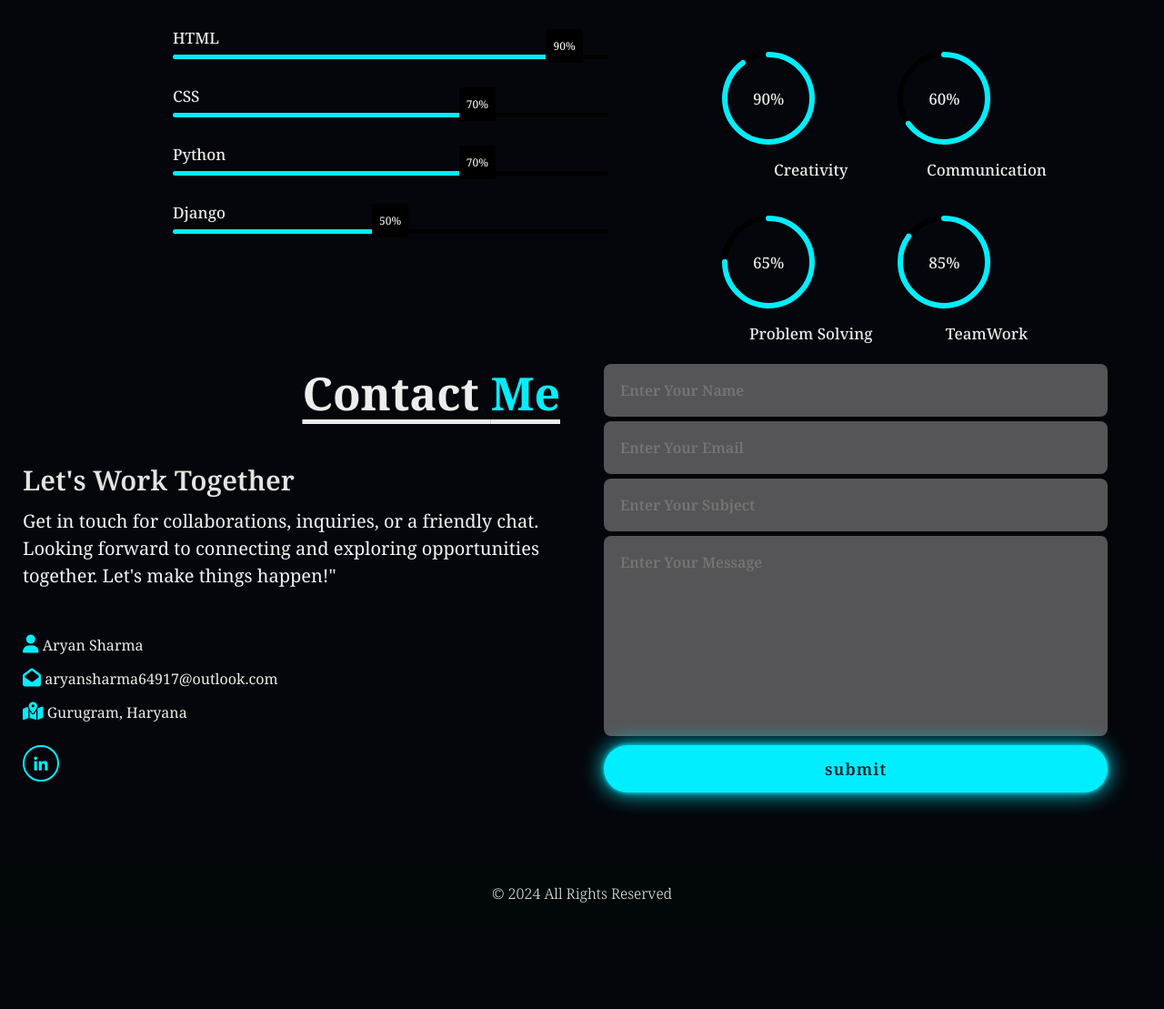
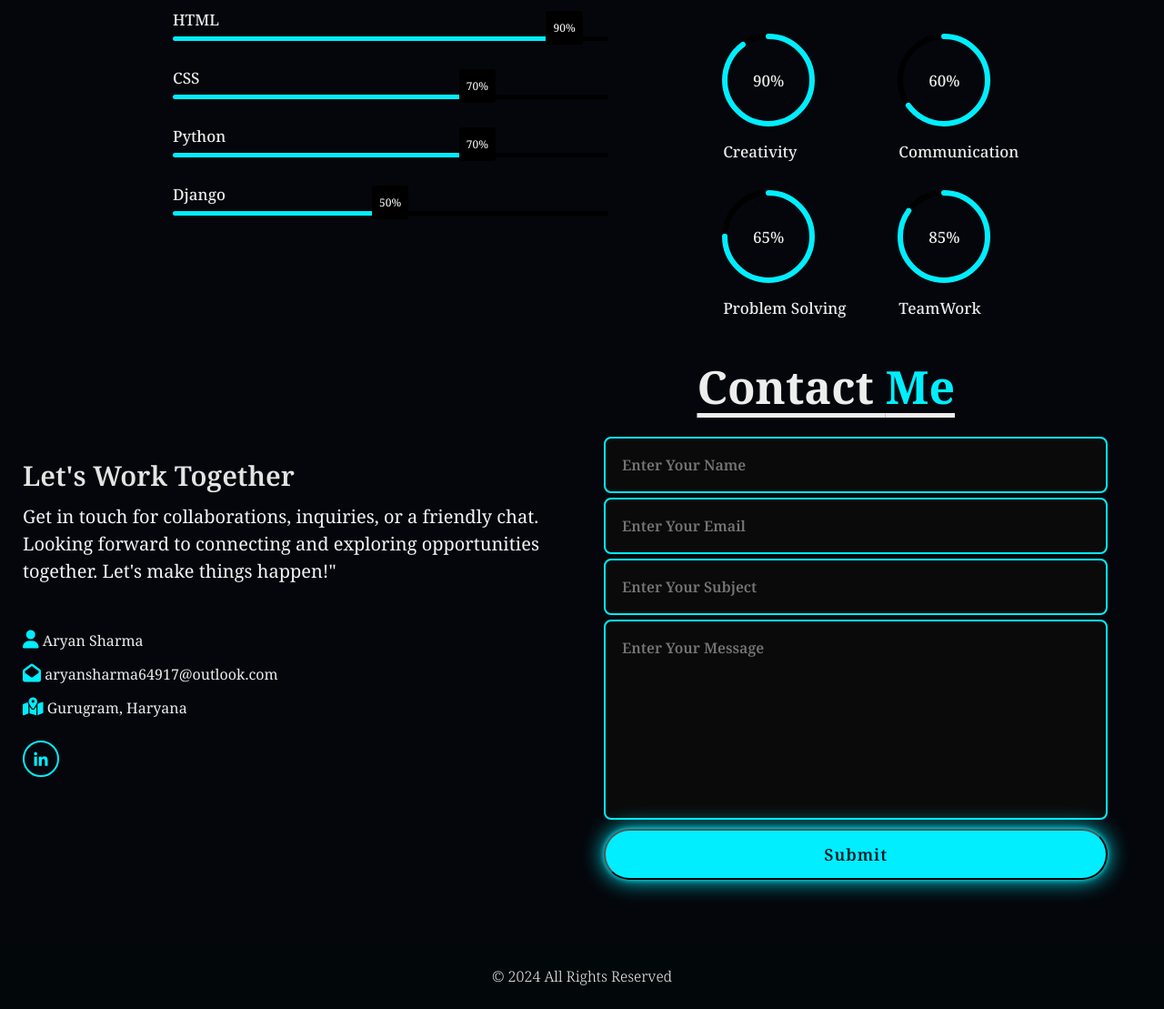
Before and after one commit to aryanIPS/Portfolio, a plain HTML site: page index.html in a window 1280 px wide. Shown: the part 2531-3640 px from the top of the page at 91% size. Before the commit the page ends 3549 px from the top, so only its background shows below. Drawn offline with nearby package versions, Linux system fonts and the light colour scheme; a web font is replaced by a local one.

Commit message:
Chnages in js, index, css

```diff
--- a/index.html
+++ b/index.html
@@ -5,7 +5,7 @@
     <meta charset="UTF-8">
     <link rel="shortcut icon" type="x-icon" href="./images/logo.png">
     <meta name="viewport" content="width=device-width, initial-scale=1.0">
-    <title>Aryan's Portfolio</title>
+    <title>Aryan's Portfolio </title>
     <link rel="stylesheet" href="style.css">
     <link href='https://unpkg.com/boxicons@2.1.4/css/boxicons.min.css' rel='stylesheet'>
     <script src="https://unpkg.com/typed.js@2.1.0/dist/typed.umd.js"></script>
@@ -60,15 +60,7 @@
             <h2>About <span>Me</span></h2>
             <h4>Python Developer!</h4>
             <p>
-                I'm Aryan Sharma & I'm from Uttar Pradesh. I'm pursuing a Bachelor of Technology in Computer science
-                from Maharishi Dayanand University specialized in Artificial Intelligence and Machine Learning. I've
-                worked hard in my education & maintained a CGPA of 7.
-                Along with my degree I'm working on Django, python and Html & Css Courses online.Though I do not have
-                any real life working experience, I've had a lot of exposure to the software field.
-                My Goal is to build a successfull career as a Python Web Developer. Moving forward in my career I hope
-                to expand my experience across different industries.
-                I'm a good learner and team player
-                That's all about my self.
+                I'm Aryan Sharma & I'm from Uttar Pradesh. I'm pursuing a Bachelor of Technology in Computer science from Maharishi Dayanand University specialized in Artificial Intelligence and Machine Learning. I've worked hard in my education & maintained a CGPA of 7. Along with my degree I'm working on Django, python and Html & Css Courses online.Though I do not have any real life working experience, I've had a lot of exposure to the software field. My Goal is to build a successfull career as a Python Web Developer. Moving forward in my career I hope to expand my experience across different industries. I'm a good learner and team player That's all about my self.
 
             </p>
             <!-- <a href="#" class="btn-box">More About Me</a> -->
@@ -268,7 +260,7 @@
 
     <section class="contact" id="contact">
         <div class="contact-text">
-            <h2>Contact <span>Me</span></h2>
+            <!-- <h2>Contact <span>Me</span></h2> -->
             <h4>Let's Work Together</h4>
             <p>Get in touch for collaborations, inquiries, or a friendly chat. Looking forward to connecting and exploring opportunities together. Let's make things happen!"
             </p>
@@ -288,14 +280,16 @@
 
         <div class="contact-form">
             <form action="">
-                <input type="text" placeholder="Enter Your Name" required>
-                <input type="email" placeholder="Enter Your Email" required>
+                <h2>Contact <span>Me</span></h2>
+                <input type="text" placeholder="Enter Your Name">
+                <input type="email" placeholder="Enter Your Email">
 
-                <input type="" placeholder="Enter Your Subject">
+                <input type="text" placeholder="Enter Your Subject">
 
-                <textarea name="" id="" cols="40" rows="10" placeholder="Enter Your Message" required></textarea>
+                <textarea name="" id="" cols="40" rows="10" placeholder="Enter Your Message"
+                ></textarea>
 
-                <input type="submit" value="submit" class="send">
+                <button type="submit">Submit</button>
             </form>
         </div>
 
--- a/main.js
+++ b/main.js
@@ -5,3 +5,25 @@ var typed = new Typed(".text",{
     backDelay : 1000,
     loop : true
 });
+
+const form = document.querySelector('form');
+
+function sendEmail() {
+    Email.send({
+        Host : "smtp.elasticemail.com",
+        Username : "aryansharma4427@gmail.com",
+        Password : "640491501A41FA2096EAF9614B32B51307E9",
+        To : 'aryansharma4427@gmail.com',
+        From : "aryansharma4427@gmail.com",
+        Subject : "This is the subject",
+        Body : "And this is the body"
+    }).then(
+        message => alert(message)
+    );
+}
+
+form.addEventListener("submit", (e) => {
+    e.preventDefault();
+
+    sendEmail();
+});
--- a/style.css
+++ b/style.css
@@ -180,7 +180,7 @@ body{
     font-size: 20px;
     line-height: 1.4;
     margin-bottom: 4rem;
-    margin-right: 5px;
+    margin-right: 10px;
 }
 #services{
     color: aliceblue;
@@ -278,7 +278,7 @@ section{
     text-decoration: underline;
     text-underline-offset: 10px;
     text-decoration-thickness: 5px;
-    margin-bottom: 50px;
+    margin-bottom: 30px;
 }
 .bar{
     font-size: 23px;
@@ -395,7 +395,7 @@ section{
 .radial-bars .radial-bar{
     width: 50%;
     height: 170px;
-    margin-bottom: 10px;
+    margin-bottom: 2px;
     position: relative;
 }
 .radial-bars .radial-bar svg{
@@ -468,7 +468,7 @@ section{
 .radial-bar .text{
     width: 100%;
     position: absolute;
-    text-align: center;
+
     left: 50%;
     bottom: -5px;
     transform: translateX(-50px);
@@ -568,15 +568,16 @@ section{
     /* padding-left: 30px; */
     /* margin-top: 130px; */
 }
-.contact-text h2{
+.contact-form h2{
     font-size: 50px;
     text-decoration: underline;
     text-underline-offset:  10px;
-    margin-bottom: 50px;
+    margin-bottom: 30px;
+    margin-right: 230px;
     line-height: 1;
     text-align: right;
 }
-.contact-text h2 span{
+.contact-form h2 span{
     color: #0ef;
 }
 .contact-text h4{
@@ -642,12 +643,12 @@ section{
     position: relative;
 }
 .contact-form form input,form textarea{
-    border: none;
+    border: 2px solid #0ef;
     outline: none;
     width: 90%;
     padding: 18px;
-    background: #555557;
-    color: #000;
+    background: #0a0a0a;
+    color: #fefefe;
     font-size: 1rem;
     font-weight: 600;
     margin-bottom: 5px;
@@ -657,9 +658,11 @@ section{
     resize: none;
     height: 220px;
 }
-.contact-form form .send{
+.contact-form form button{
     display: inline-block;
     padding: 14px 60px;
+    width: 90%;
+    /* margin-left: 230px; */
     background: #0ef;
     border-radius: 40px;
     font-size: 18px;
@@ -673,7 +676,7 @@ section{
     box-shadow: 0 0 5px #0ef,
     0 0 25px #0ef;
 }
-.contact-form form .send:hover{
+.contact-form form button:hover{
     background: #0ef;
     color: #081b29;
     box-shadow: 0 0 20px #0ef;
```
